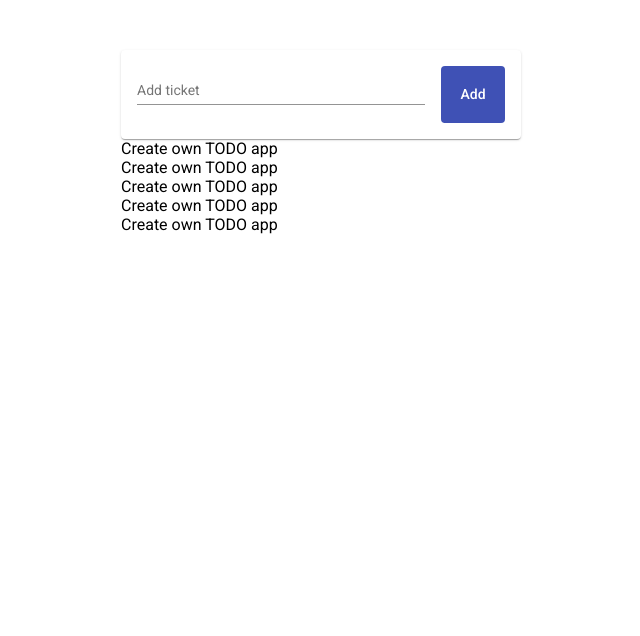
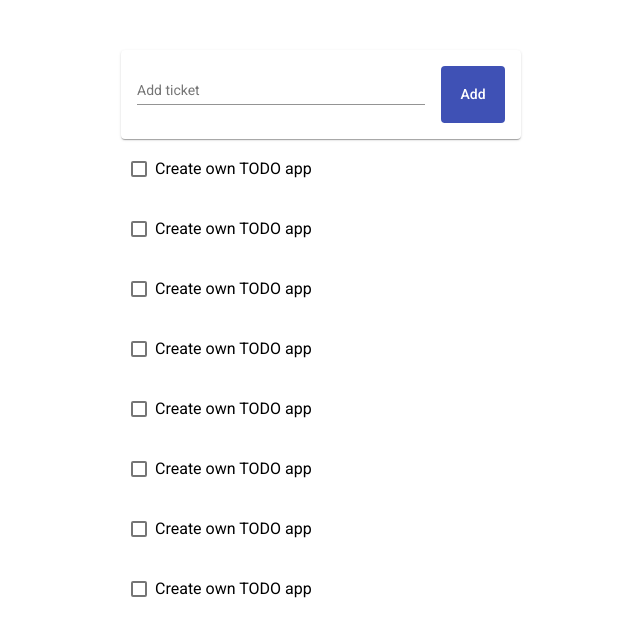
Before and after one commit to bydens/myTODO, an Angular app: page / in a window 1280 px wide. Shown: the top 636 px of the page, without its empty margins (319-959 px from the left). Built offline with nearby package versions, Linux system fonts and the light colour scheme.

Commit message:
added todoIdem component

```diff
--- a/src/app/app.component.html
+++ b/src/app/app.component.html
@@ -11,26 +11,14 @@
       </mat-card-content>
     </mat-card>
     <div id="todo-list">
-      <div class="todo-item">
-        <div class="todo-is-ready"></div>
-        <div class="todo-task">Create own TODO app</div>
-      </div>
-      <div class="todo-item">
-        <div class="todo-is-ready"></div>
-        <div class="todo-task">Create own TODO app</div>
-      </div>
-      <div class="todo-item">
-        <div class="todo-is-ready"></div>
-        <div class="todo-task">Create own TODO app</div>
-      </div>
-      <div class="todo-item">
-        <div class="todo-is-ready"></div>
-        <div class="todo-task">Create own TODO app</div>
-      </div>
-      <div class="todo-item">
-        <div class="todo-is-ready"></div>
-        <div class="todo-task">Create own TODO app</div>
-      </div>
+        <app-todo-item></app-todo-item>
+        <app-todo-item></app-todo-item>
+        <app-todo-item></app-todo-item>
+        <app-todo-item></app-todo-item>
+        <app-todo-item></app-todo-item>
+        <app-todo-item></app-todo-item>
+        <app-todo-item></app-todo-item>
+        <app-todo-item></app-todo-item>
     </div>
   </div>
 </div>
--- /dev/null
+++ b/src/app/todo-item/todo-item.component.html
@@ -0,0 +1,5 @@
+<div class="todo-item">
+  <section class="example-section">
+    <mat-checkbox class="example-margin" [(ngModel)]="checked">Create own TODO app</mat-checkbox>
+  </section>
+</div>
--- /dev/null
+++ b/src/app/todo-item/todo-item.component.scss
@@ -0,0 +1,10 @@
+.example-section {
+    display: flex;
+    align-content: center;
+    align-items: center;
+    height: 60px;
+  }
+
+  .example-margin {
+    margin: 0 10px;
+  }
--- /dev/null
+++ b/src/app/todo-item/todo-item.component.ts
@@ -0,0 +1,15 @@
+import { Component, OnInit } from '@angular/core';
+
+@Component({
+  selector: 'app-todo-item',
+  templateUrl: './todo-item.component.html',
+  styleUrls: ['./todo-item.component.scss']
+})
+export class TodoItemComponent implements OnInit {
+
+  constructor() { }
+
+  ngOnInit() {
+  }
+
+}
```
Also changed, not shown: src/app/app.module.ts (+8 -2 lines), src/app/app.component.scss (line endings or trailing spaces), 2 other files (tests, documents, lock files or other folders).
